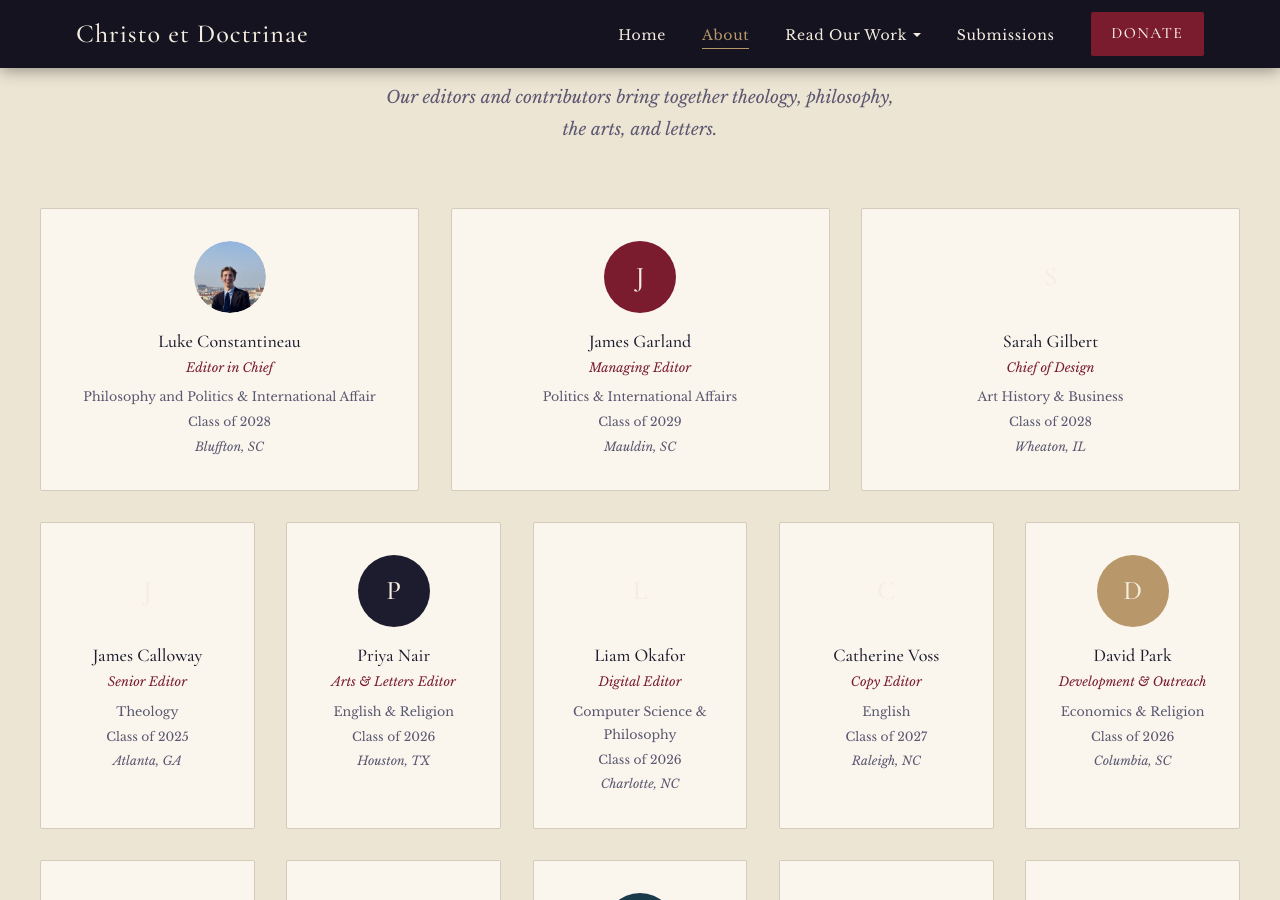
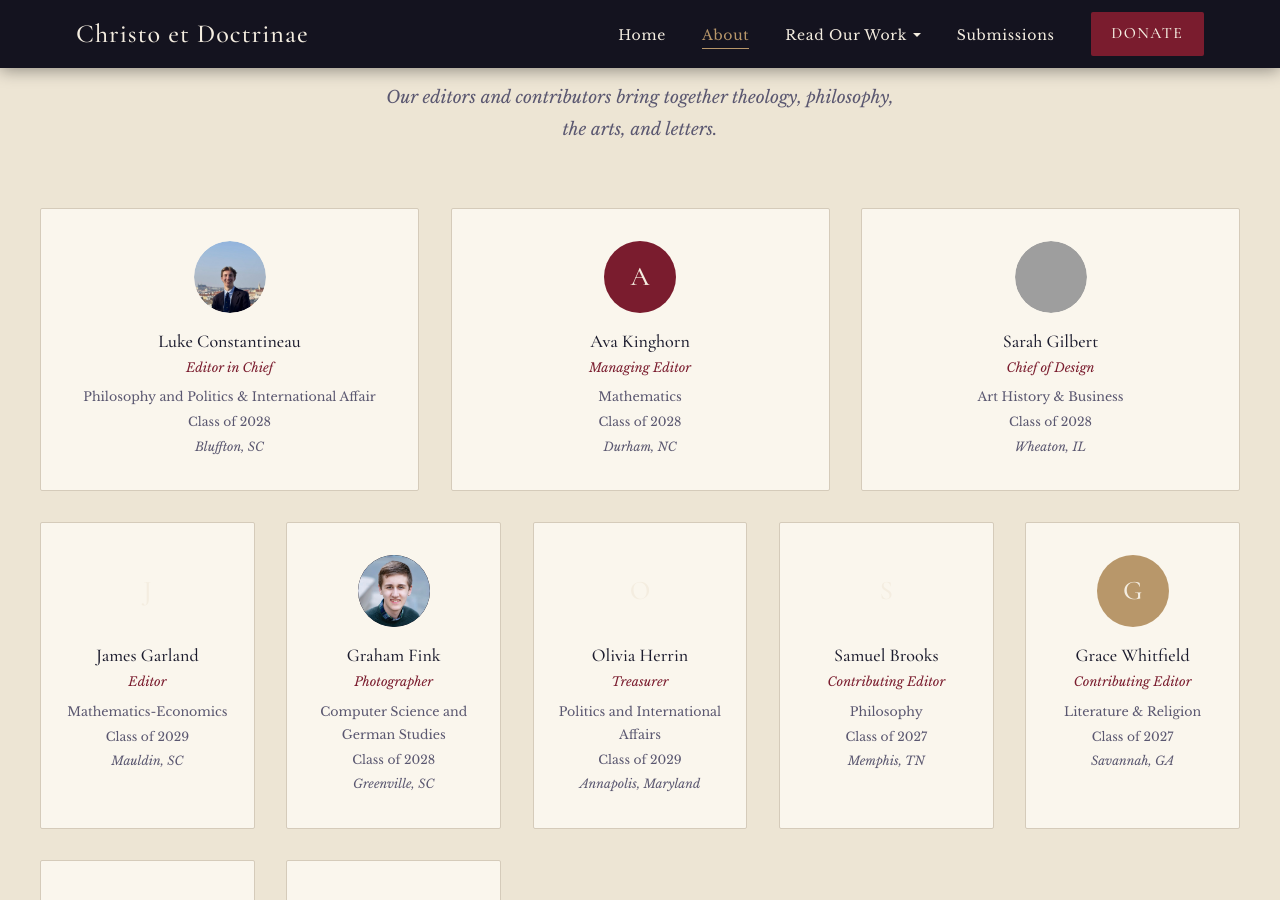
Before and after one commit to ChristetDoctrinae/Christo-et-Doctrinae, a Jekyll site: the page built from about.html, in a window 1280 px wide and 900 px high, scrolled down 1084 px. Built offline with Jekyll 4.4.1, drawn with Linux system fonts in a browser that asks for light colours; some of the changed text lies outside the part shown; grey boxes are pictures that could not be loaded.

Commit message:
Update Settings “team”

```diff
--- a/_data/team.json
+++ b/_data/team.json
@@ -8,11 +8,11 @@
     "photo": "/assets/uploads/luke-photo-on-city-skyline-zoom.jpg"
   },
   "managing_editor": {
-    "name": "James Garland",
+    "name": "Ava Kinghorn",
     "title": "Managing Editor",
-    "major": "Politics & International Affairs",
-    "year": "Class of 2029",
-    "hometown": "Mauldin, SC",
+    "major": "Mathematics",
+    "year": "Class of 2028",
+    "hometown": "Durham, NC",
     "photo": ""
   },
   "chief_of_design": {
@@ -21,55 +21,31 @@
     "major": "Art History & Business",
     "year": "Class of 2028",
     "hometown": "Wheaton, IL",
-    "photo": ""
+    "photo": "/assets/uploads/sarah-gilbert-headshot.jpeg"
   },
   "contributors": [
     {
-      "name": "James Calloway",
-      "title": "Senior Editor",
-      "major": "Theology",
-      "year": "Class of 2025",
-      "hometown": "Atlanta, GA",
+      "name": "James Garland",
+      "title": "Editor",
+      "major": "Mathematics-Economics",
+      "year": "Class of 2029",
+      "hometown": "Mauldin, SC",
       "photo": ""
     },
     {
-      "name": "Priya Nair",
-      "title": "Arts & Letters Editor",
-      "major": "English & Religion",
-      "year": "Class of 2026",
-      "hometown": "Houston, TX",
-      "photo": ""
+      "name": "Graham Fink",
+      "title": "Photographer",
+      "major": "Computer Science and German Studies",
+      "year": "Class of 2028",
+      "hometown": "Greenville, SC",
+      "photo": "/assets/uploads/graham-fink.jpg"
     },
     {
-      "name": "Liam Okafor",
-      "title": "Digital Editor",
-      "major": "Computer Science & Philosophy",
-      "year": "Class of 2026",
-      "hometown": "Charlotte, NC",
-      "photo": ""
-    },
-    {
-      "name": "Catherine Voss",
-      "title": "Copy Editor",
-      "major": "English",
-      "year": "Class of 2027",
-      "hometown": "Raleigh, NC",
-      "photo": ""
-    },
-    {
-      "name": "David Park",
-      "title": "Development & Outreach",
-      "major": "Economics & Religion",
-      "year": "Class of 2026",
-      "hometown": "Columbia, SC",
-      "photo": ""
-    },
-    {
-      "name": "Anne Merritt",
-      "title": "Contributing Editor",
-      "major": "History & Theology",
-      "year": "Class of 2026",
-      "hometown": "Greenville, SC",
+      "name": "Olivia Herrin",
+      "title": "Treasurer",
+      "major": "Politics and International Affairs",
+      "year": "Class of 2029",
+      "hometown": "Annapolis, Maryland",
       "photo": ""
     },
     {
```
Also changed, not shown: assets/uploads/graham-fink.jpg (added), 1 other file.
